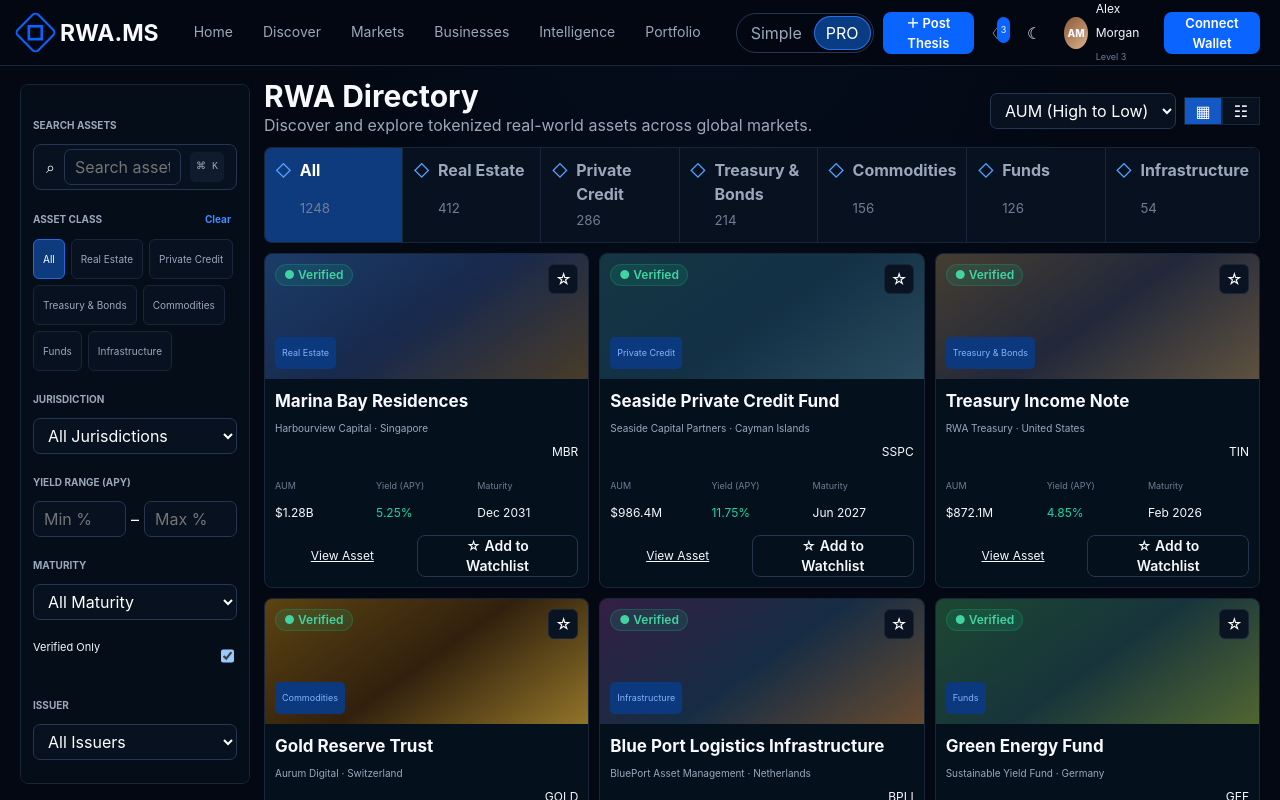
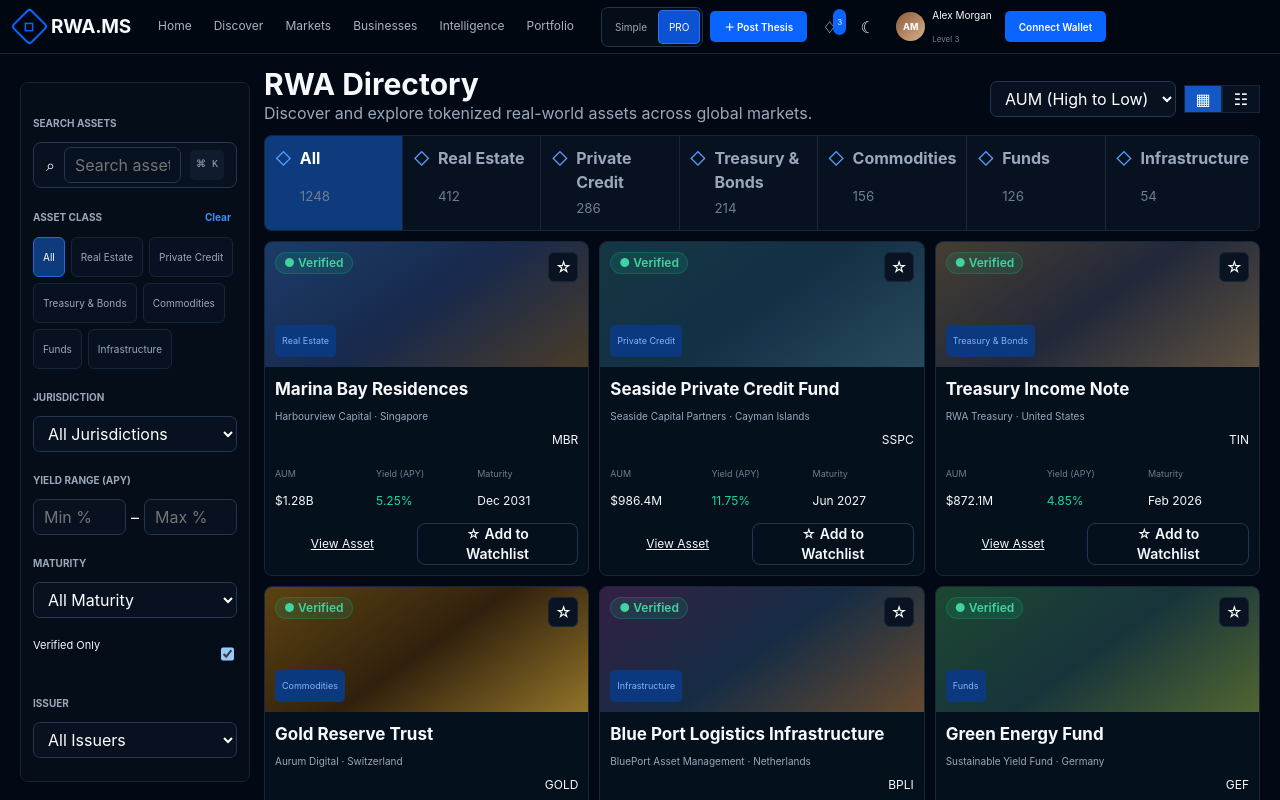
Before and after one commit to copytolive/realworldasset, a Next.js app: page /rwa in a window 1280 px wide. Shown: the top 800 px of the page. Built offline with nearby package versions, Linux system fonts and the light colour scheme.

Commit message:
Tighten app chrome to screenshot-to-code reference geometry

```diff
--- a/src/components/app/app-shell.css
+++ b/src/components/app/app-shell.css
@@ -1,9 +1,13 @@
-.app-shell{min-height:100vh;background:radial-gradient(circle at 55% 0,rgba(21,74,153,.08),transparent 34%),var(--rwa-bg);color:var(--rwa-text)}
-.app-header{height:66px;border-bottom:1px solid var(--rwa-border);display:flex;align-items:center;gap:20px;padding:0 20px;position:sticky;top:0;z-index:30;background:rgba(3,8,18,.96);backdrop-filter:blur(14px)}
-.app-brand{display:flex;align-items:center;gap:9px;text-decoration:none;font-size:23px;font-weight:700;white-space:nowrap}.app-brand__mark{width:31px;height:31px;border:2px solid var(--rwa-primary);color:var(--rwa-primary);display:grid;place-items:center;transform:rotate(45deg);border-radius:5px}.app-brand__mark::first-letter{transform:rotate(-45deg)}
-.app-nav{display:flex;align-self:stretch}.app-nav a{display:flex;align-items:center;padding:0 15px;text-decoration:none;color:var(--rwa-text-secondary);font-size:14px;border-bottom:2px solid transparent}.app-nav a:hover,.app-nav a[data-active=true]{color:white;background:#07162a;border-bottom-color:var(--rwa-primary)}
-.app-header-search{margin-left:auto;display:none}.app-header-search input{width:150px;height:36px;border:1px solid var(--rwa-border);border-radius:8px;background:#07111f;color:white;padding:0 11px}
-.app-header-actions{display:flex;align-items:center;gap:9px}.mode-toggle{display:flex;border:1px solid var(--rwa-border-strong);border-radius:999px;padding:2px}.mode-toggle button{border:0;background:transparent;color:var(--rwa-text-secondary);border-radius:999px;padding:5px 12px;cursor:pointer}.mode-toggle button[aria-pressed=true]{background:#0a3c84;color:#fff;box-shadow:inset 0 0 0 1px #286ee8}.icon-button,.profile-button{border:0;background:transparent;color:var(--rwa-text);cursor:pointer}.icon-button{position:relative;width:34px;height:34px;border-radius:8px}.icon-button:hover,.profile-button:hover{background:var(--rwa-surface-hover)}.icon-button span{position:absolute;top:1px;right:1px;background:var(--rwa-primary);border-radius:99px;font-size:9px;padding:1px 4px}.profile-button{display:flex;align-items:center;gap:8px;border-radius:9px;padding:4px 7px;text-align:left}.profile-avatar{width:32px;height:32px;border-radius:50%;display:grid;place-items:center;background:linear-gradient(135deg,#8c5a37,#d9b18e);font-size:10px;font-weight:800}.profile-button>span:last-child{display:grid;font-size:12px}.profile-button small{color:var(--rwa-text-muted);font-size:9px}
-.app-footer{border-top:1px solid var(--rwa-border);min-height:48px;padding:10px 22px;display:flex;align-items:center;justify-content:space-between;gap:20px;font-size:11px;color:var(--rwa-text-muted)}.app-footer nav{display:flex;gap:26px}.app-footer a{text-decoration:none}.status-dot{color:var(--rwa-success)}
-@media(max-width:1250px){.app-nav a{padding:0 9px}.profile-button>span:last-child{display:none}.app-header-actions>.rwa-button:nth-of-type(1){display:none}}
-@media(max-width:920px){.app-nav{overflow:auto}.app-nav a:nth-child(n+5){display:none}.mode-toggle,.profile-button{display:none}.app-header{padding:0 10px;gap:8px}.app-brand span:last-child{display:none}.app-footer nav{display:none}}
+.app-shell{min-height:100vh;background:#020914;color:var(--rwa-text)}
+.app-header{height:54px;border-bottom:1px solid #16253a;display:flex;align-items:center;gap:16px;padding:0 16px;position:sticky;top:0;z-index:30;background:rgba(2,8,17,.985);backdrop-filter:blur(12px)}
+.app-brand{display:flex;align-items:center;gap:8px;text-decoration:none;font-size:19px;font-weight:700;white-space:nowrap;letter-spacing:-.25px}.app-brand__mark{width:27px;height:27px;border:2px solid var(--rwa-primary);color:var(--rwa-primary);display:grid;place-items:center;transform:rotate(45deg);border-radius:4px;font-size:13px}.app-brand__mark::first-letter{transform:rotate(-45deg)}
+.app-nav{display:flex;align-self:stretch}.app-nav a{display:flex;align-items:center;padding:0 11px;text-decoration:none;color:#a9b3c2;font-size:12px;border-bottom:2px solid transparent}.app-nav a:hover,.app-nav a[data-active=true]{color:white;background:#07162a;border-bottom-color:var(--rwa-primary)}
+.app-header-search{margin-left:auto;display:flex;align-items:center;height:34px;width:min(420px,31vw);border:1px solid #1a2a40;border-radius:6px;background:#040d19;color:#74859b;padding:0 10px;gap:7px}.app-header-search input{flex:1;min-width:0;height:30px;border:0;background:transparent;color:white;padding:0;outline:0;font-size:11px}.app-header-search kbd{font:9px/1 var(--rwa-font-sans);color:#6f8198;white-space:nowrap}.app-header-search>span{font-size:15px;color:#7b8da4}
+.app-header-actions{display:flex;align-items:center;gap:7px}.mode-toggle{display:flex;border:1px solid #25344a;border-radius:7px;padding:2px;background:#050d18}.mode-toggle button{border:0;background:transparent;color:#9aa8bb;border-radius:5px;padding:5px 11px;cursor:pointer;font-size:10px}.mode-toggle button[aria-pressed=true]{background:#0b52d5;color:#fff;box-shadow:inset 0 0 0 1px #2c75f2}.single-pro{height:30px;padding:0 13px;border:1px solid #1e4b88;background:#061323;color:#79b4ff;border-radius:5px;font-size:10px;cursor:pointer}.icon-button,.profile-button{border:0;background:transparent;color:var(--rwa-text);cursor:pointer}.icon-button{position:relative;width:31px;height:31px;border-radius:7px}.icon-button:hover,.profile-button:hover{background:var(--rwa-surface-hover)}.icon-button span{position:absolute;top:-2px;right:-1px;background:var(--rwa-primary);border-radius:99px;font-size:8px;padding:1px 4px}.profile-button{display:flex;align-items:center;gap:7px;border-radius:8px;padding:3px 6px;text-align:left}.profile-avatar{width:29px;height:29px;border-radius:50%;display:grid;place-items:center;background:linear-gradient(135deg,#8c5a37,#d9b18e);font-size:9px;font-weight:800}.profile-button>span:last-child{display:grid;font-size:10px}.profile-button small{color:var(--rwa-text-muted);font-size:8px}
+.app-header-actions>.rwa-button{min-height:31px!important;height:31px!important;padding:0 13px!important;font-size:10px!important;border-radius:5px!important;white-space:nowrap}
+.app-footer{display:none}
+.app-shell--business-profile .app-nav a{padding-inline:13px}.app-shell--business-profile .app-header-search{width:min(450px,34vw)}.app-shell--business-profile .app-header-actions{margin-left:0}
+.app-shell--state-sheet .app-header-search{width:min(350px,27vw)}.app-shell--design-system .app-header-search{width:min(330px,27vw)}.app-shell--design-system .app-header{padding-left:15px}.app-shell--merchant-create .profile-button{display:none}
+.status-dot{color:var(--rwa-success)}
+@media(max-width:1250px){.app-nav a{padding:0 8px}.profile-button>span:last-child{display:none}.app-header-search{width:250px}.app-header-actions>.rwa-button:nth-of-type(1){display:none}}
+@media(max-width:920px){.app-nav{overflow:auto}.app-nav a:nth-child(n+5){display:none}.mode-toggle,.profile-button,.app-header-search{display:none}.app-header{padding:0 10px;gap:7px}.app-brand span:last-child{display:none}}
```
